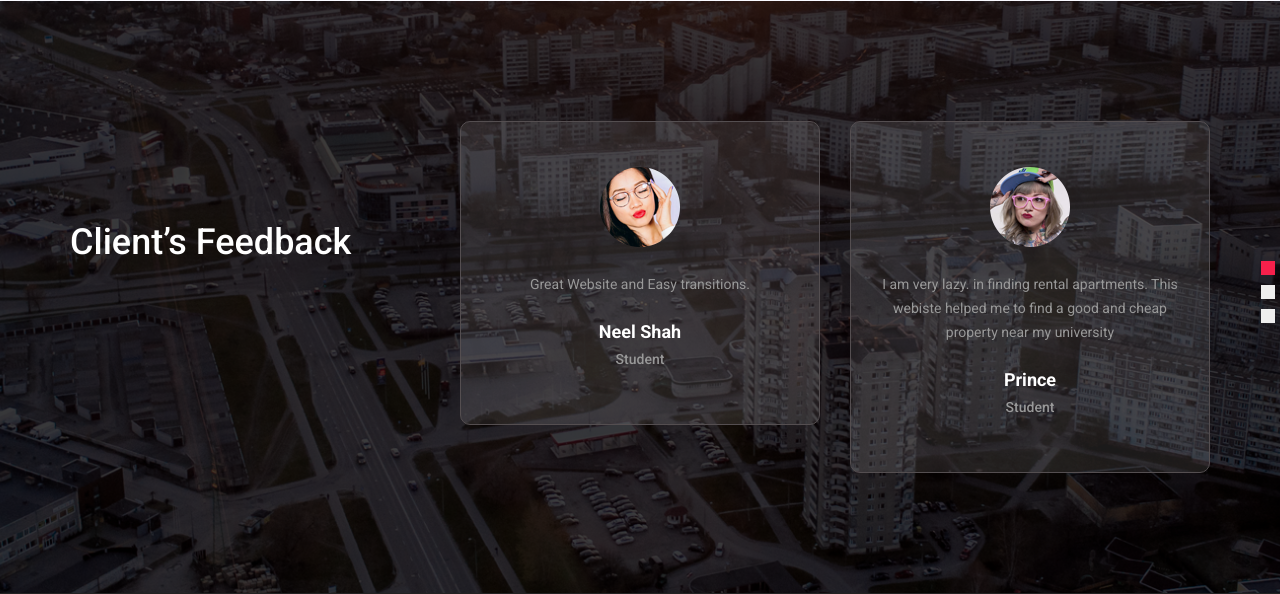
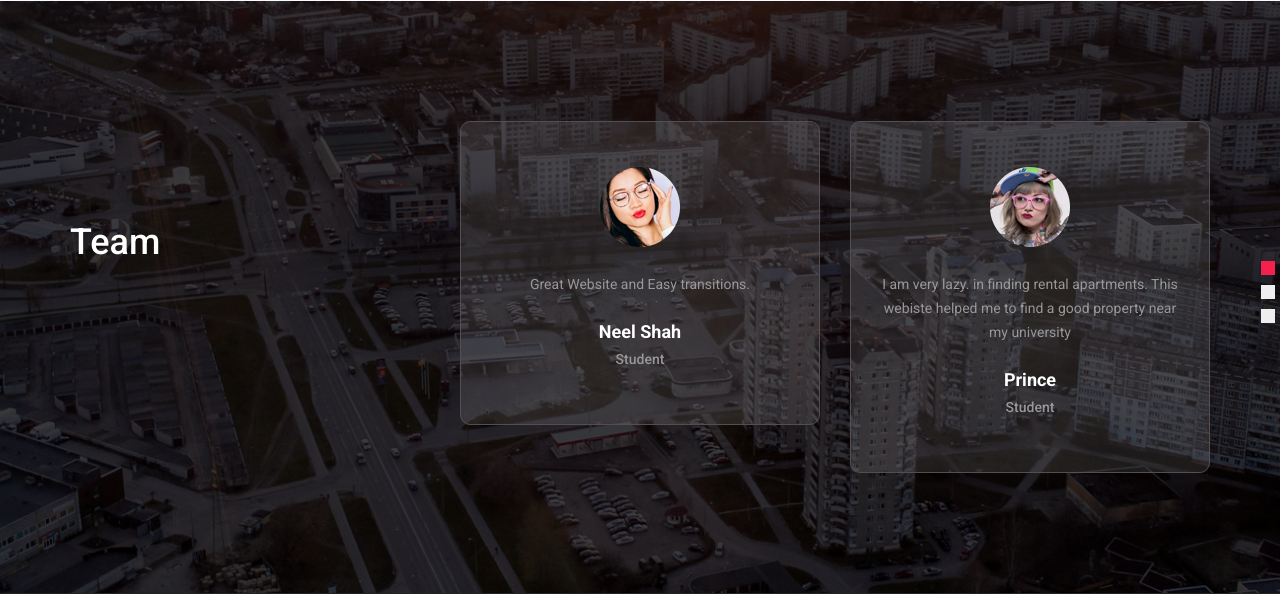
Before and after one commit to internetteam3/myapp, a Django app: template eproperty/templates/eproperty/about.html in a window 1280 px wide. Shown: the part 1764-2358 px from the top of the page. Run offline with Django 3.2, Linux system fonts and the light colour scheme; the template is opened without the code that fills it, so the values that code supplies are empty; some libraries are stand-ins or nearby versions.

Commit message:
bug fixing

```diff
--- a/eproperty/templates/eproperty/about.html
+++ b/eproperty/templates/eproperty/about.html
@@ -124,7 +124,7 @@ We want to be the most trusted source with the highest number of qualified listi
         		<div class="row testimonials_inner">
         			<div class="col-lg-4">
         				<div class="testi_left_text">
-        					<h4>Client’s Feedback</h4>
+        					<h4>Team</h4>
 {#        					<p>inappropriate behavior is often laughed off as “boys will be boys,” women face higher conduct standards especially in the workplace. That’s why it’s crucial that, as women, our behavior on the job is beyond reproach. inappropriate behavior is often laughed.</p>#}
         				</div>
         			</div>
@@ -142,7 +142,7 @@ We want to be the most trusted source with the highest number of qualified listi
                             <div class="item">
 								<div class="testi_item">
 									<img src="{% static '/img/testimonials/testi-2.png' %}" alt="">
-									<p>I am very lazy. in finding rental apartments. This webiste helped me  to find a good and cheap property near my university</p>
+									<p>I am very lazy. in finding rental apartments. This webiste helped me  to find a good property near my university</p>
 									<h4>Prince</h4>
 									<h6>Student</h6>
 								</div>
@@ -151,7 +151,7 @@ We want to be the most trusted source with the highest number of qualified listi
 								<div class="testi_item">
 									<img src="{% static '/img/testimonials/testi-2.png' %}" alt="">
 									<p>I found a rental property just in few clicks</p>
-									<h4>Dhawan Mehta</h4>
+									<h4>Dhavan Mehta</h4>
 									<h6>Student</h6>
 								</div>
 							</div>
```
